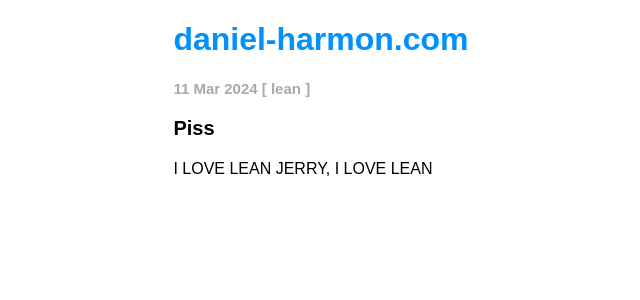
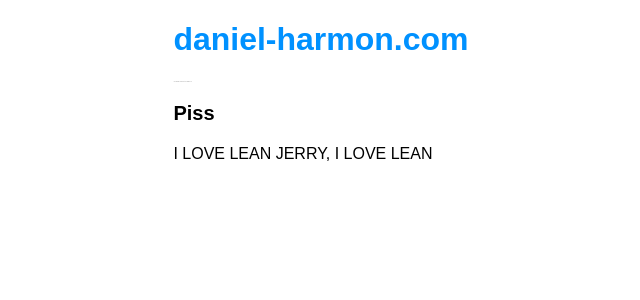
Before and after one commit to Dan-Harmon/Dan-Harmon.github.io, a Jekyll site: the page built from _posts/2024-03-11-piss.md, in a window 1280 px wide. Shown: the top 300 px of the page, without its empty margins (249-889 px from the left). Built offline with Jekyll 4.4.1, drawn with Linux system fonts in a browser that asks for light colours.

Commit message:
ithinkimsendingtoomanyupdates

```diff
--- a/_layouts/post.html
+++ b/_layouts/post.html
@@ -2,7 +2,7 @@
 layout: default
 ---
 
-    <p class="tag"><b>{{ page.date | date_to_string }} [ {{ page.tag }} ]</b></p>
+    <p class="blogTag"><b>{{ page.date | date_to_string }} [ {{ page.tag }} ]</b></p>
     <h2 class="blogTitle closeness">{{ page.title }}</h2>
 
     <div class="boxed-like-a-fish"><p>{{ content }}</p></div>
--- a/styles.css
+++ b/styles.css
@@ -59,3 +59,11 @@
 a {
   color: black;
 }
+
+.blogTag {
+  padding-top: 0px;
+  margin-top: 0px;
+  margin-bottom: 20px;
+  color: darkgray;
+  font-size: 2px;
+  }
```
Also changed, not shown: 4 other files.
